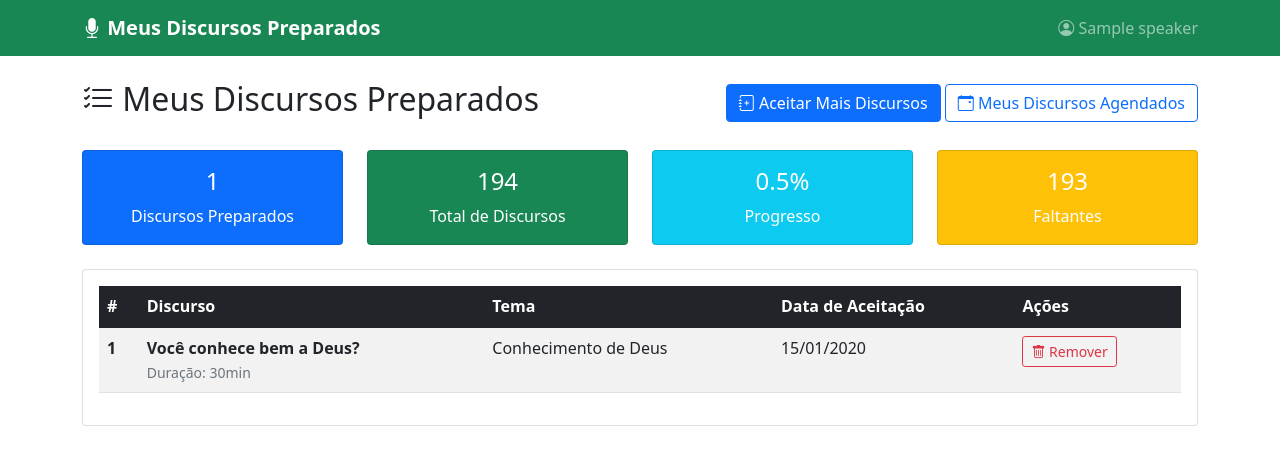
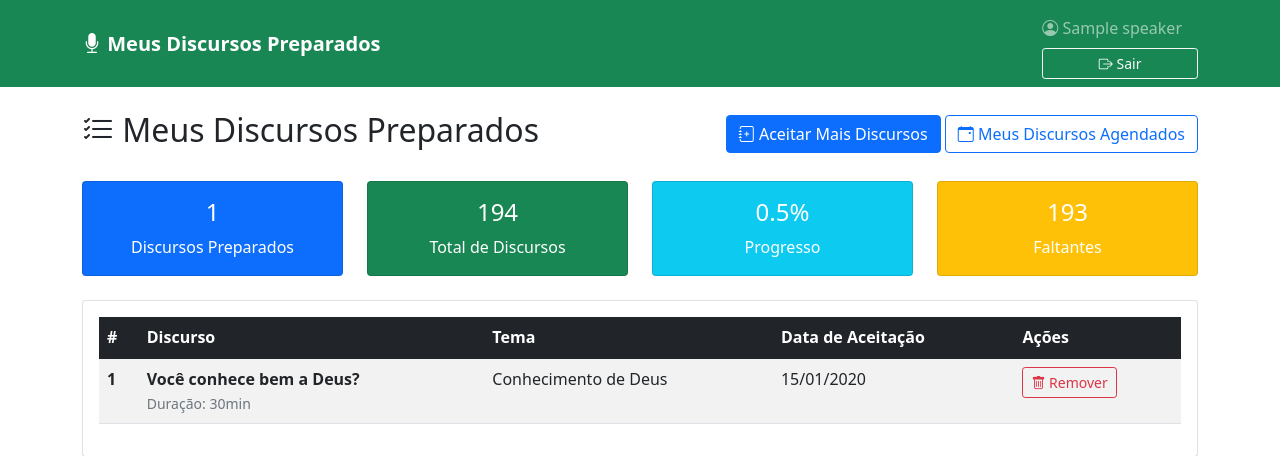
Before and after one commit to LaGiGa/sistema-discursos, a Flask app: page /orador/1/discursos-preparados in a window 1280 px wide. Shown: the top 456 px of the page. Run offline with Flask 3, Linux system fonts and the light colour scheme; tables that the repository leaves empty hold one stand-in row (values such as "Sample post").

Commit message:
Fix: Atualização sistema Orador com logout

```diff
--- a/app.py
+++ b/app.py
@@ -1909,6 +1909,13 @@ def orador_login():
 
     return render_template('orador/login.html')
 
+@app.route('/orador/logout')
+def orador_logout():
+    """Logout para usuários oradores"""
+    # Aqui você pode adicionar lógica de sessão se necessário
+    flash('Você saiu do sistema com sucesso!', 'success')
+    return redirect(url_for('orador_login'))
+
 @app.route('/orador/<int:orador_id>/discursos')
 def orador_discursos(orador_id):
     orador = Orador.query.get_or_404(orador_id)
--- a/templates/orador/aceitar_discursos.html
+++ b/templates/orador/aceitar_discursos.html
@@ -34,6 +34,9 @@
                 <span class="navbar-text">
                     <i class="bi bi-person-circle"></i> {{ orador.nome }}
                 </span>
+		<a href="{{ url_for('orador_logout') }}" class="btn btn-outline-light btn-sm ms-2">
+                <i class="bi bi-box-arrow-right"></i> Sair
+            </a>
             </div>
         </div>
     </nav>
--- a/templates/orador/discursos_preparados.html
+++ b/templates/orador/discursos_preparados.html
@@ -20,13 +20,16 @@
             <i class="bi bi-mic-fill"></i> Meus Discursos Preparados
         </a>
         <div class="navbar-nav ms-auto">
-                <span class="navbar-text">
+            <span class="navbar-text me-3">
                 <i class="bi bi-person-circle"></i> {{ orador.nome }}
             </span>
+            <a href="{{ url_for('orador_logout') }}" class="btn btn-outline-light btn-sm"
+               onclick="return confirm('Deseja sair do sistema?')">
+                <i class="bi bi-box-arrow-right"></i> Sair
+            </a>
         </div>
     </div>
 </nav>
-
     <div class="container mt-4">
         <!-- Mensagens Flash -->
         {% with messages = get_flashed_messages(with_categories=true) %}
```
Also changed, not shown: templates/orador/discursos.html (+7 -3 lines). Lines whose indentation alone changed are shown as unchanged.
